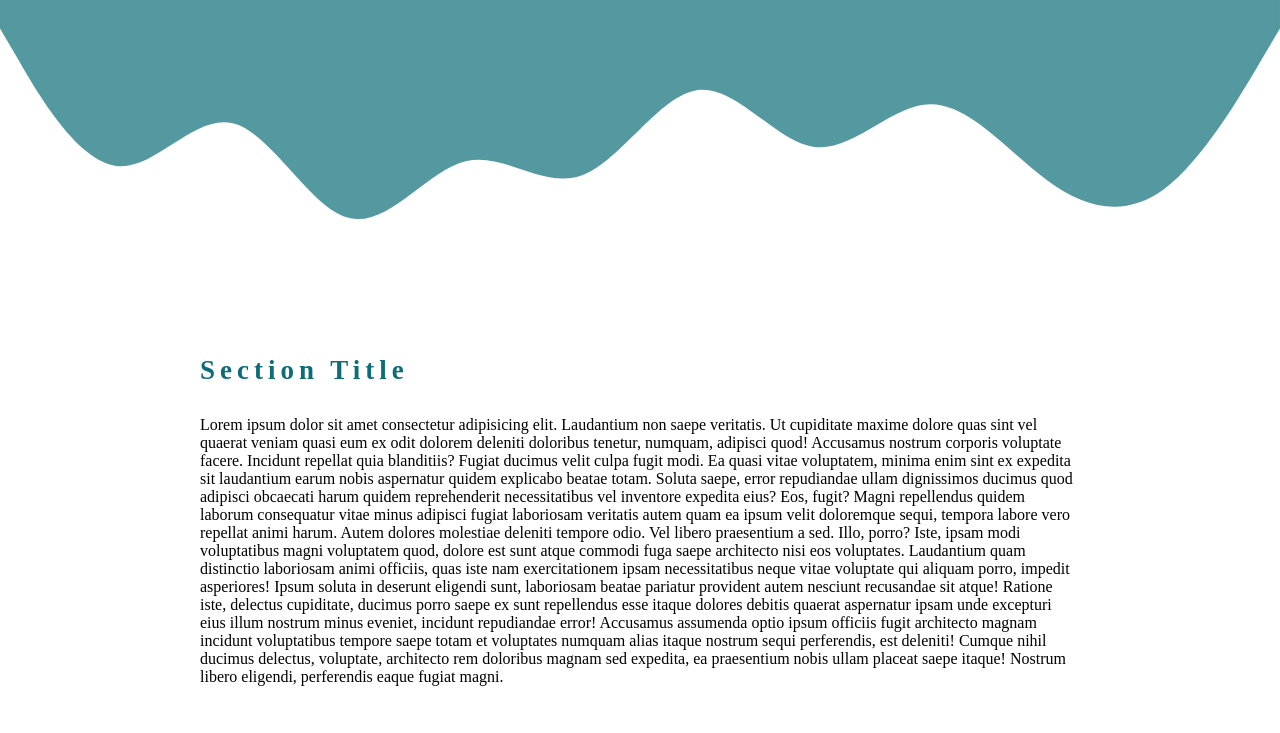
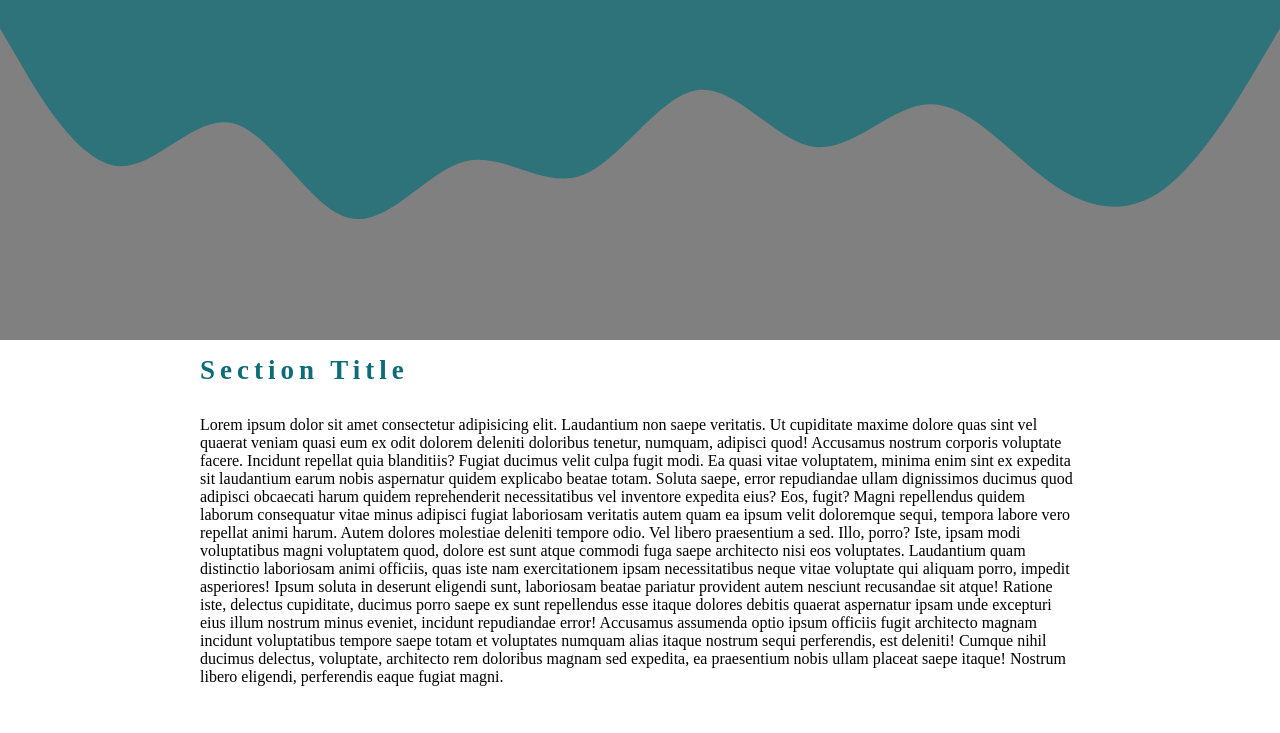
Before and after one commit to brianhernandez04/mobile-friendly-practice2, a plain HTML site: page index.html in a window 1280 px wide. Shown: the top 733 px of the page. Drawn offline with Linux system fonts and the light colour scheme.

Commit message:
added media querie for each breakpoint to change the header

```diff
--- a/css/style.css
+++ b/css/style.css
@@ -40,3 +40,18 @@ footer {
     color: white;
     padding: 50px 800px 0px 800px;
 }
+@media all and (min-width: 480px) {
+    header {
+        background-color: red;
+    }
+}
+@media all and (min-width: 768px) {
+    header {
+        background-color: blue;
+    }
+}
+@media all and (min-width: 1024px) {
+    header {
+        background-color: grey;
+    }
+}
```
